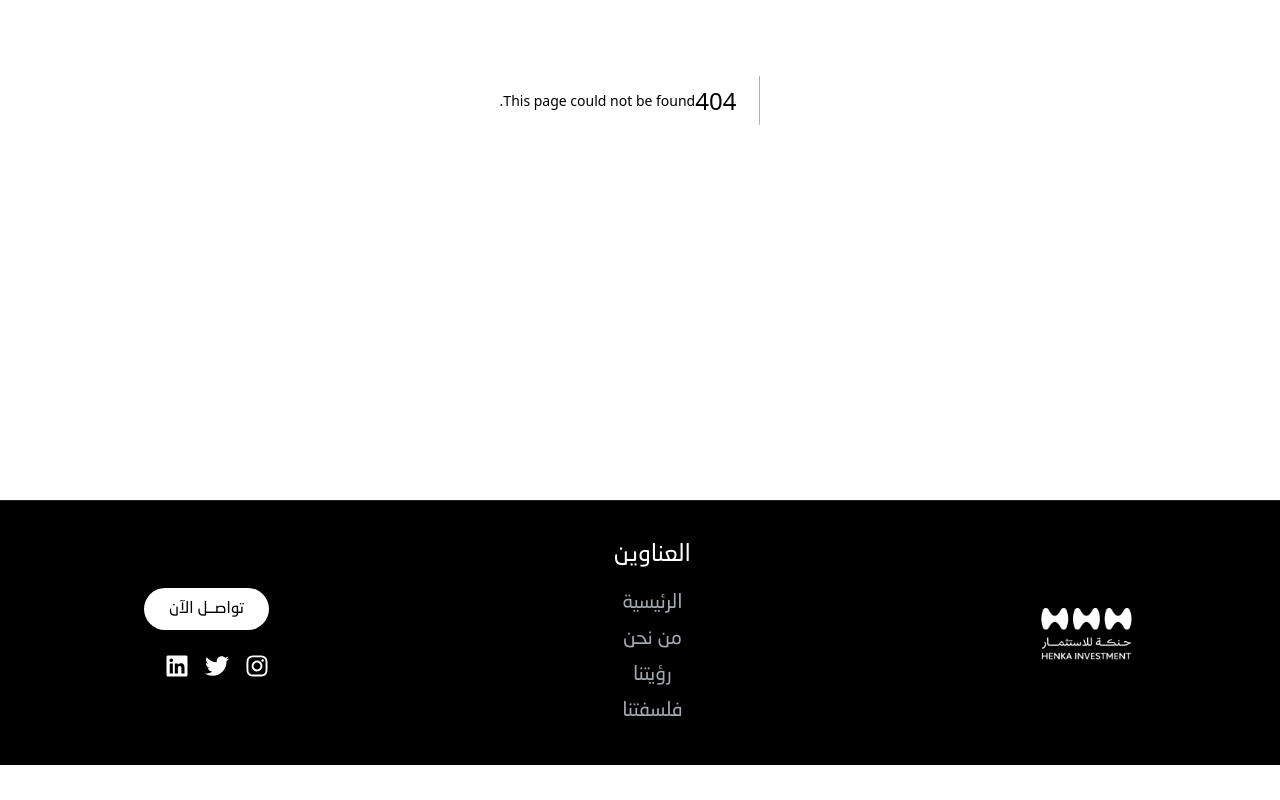
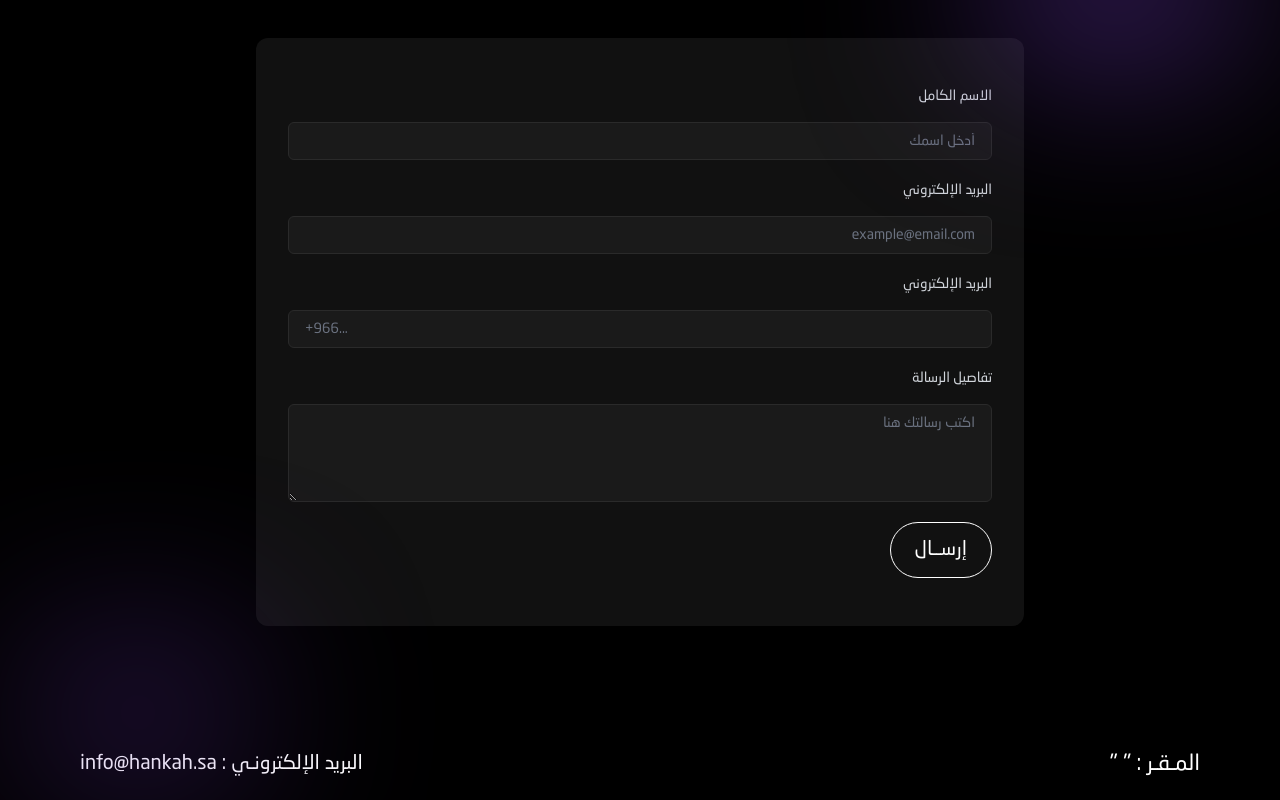
Before and after one commit to amineelakkermi/Henka, a Next.js app: page /contact in a window 1280 px wide. Before the commit this address had no page. Shown: the part 300-1100 px from the top of the page. Before the commit the page ends 1065 px from the top, so only its background shows below. Built offline with nearby package versions, Linux system fonts and the light colour scheme.

Commit message:
mise a jour

```diff
--- /dev/null
+++ b/app/contact/page.js
@@ -0,0 +1,13 @@
+import ContactForm from "@/components/ContactForm";
+
+
+
+export default function Contact() {
+  return (
+    <div>
+      <main>
+      <ContactForm />
+      </main>
+    </div>
+  );
+}
--- a/app/page.js
+++ b/app/page.js
@@ -14,6 +14,8 @@ export default function Home(){
     <Philosophy />
     <InvestmentAreas />
     <WhyUs />
-    <ContactBanner />
+    {/*
+        <ContactBanner />
+    */}
   </>
 }
--- a/components/AnimatedHeroContent.jsx
+++ b/components/AnimatedHeroContent.jsx
@@ -77,9 +77,9 @@ const AnimatedHeroContent = () => {
     <div ref={heroRef} className="relative">
       {/* SVG scrollé */}
       <div ref={svgRef} className="absolute hidden sm:block left-0 sm:top-[70%] md:top-64 lg:top-48 z-10">
-      <svg width="80" height="80" viewBox="0 0 200 200" fill="none" xmlns="http://www.w3.org/2000/svg"> <g clip-path="url(#clip0_133_2)">
-      <path fill-rule="evenodd" clip-rule="evenodd"
-      d="M50.7143 0H0.71429V50C0.71429 75.462 19.7466 96.4788 44.361 99.6002C19.4015 102.402 4.22025e-06 123.578 2.18557e-06 149.286L0 199.286H50C75.462 199.286 96.4788 180.253 99.6002 155.639C102.402 180.599 123.578 200 149.286 200H199.286V150C199.286 124.538 180.253 103.521 155.639 100.4C180.599 97.5984 200 76.422 200 50.7143V0.714286L150 0.714284C124.538 0.714282 103.521 19.7466 100.4 44.361C97.5984 19.4015 76.422 0 50.7143 0Z" fill="url(#paint0_linear_133_2)"/> </g> <defs> <linearGradient id="paint0_linear_133_2" x1="27.5" y1="19" x2="149" y2="174.5" gradientUnits="userSpaceOnUse"> <stop stop-color="#8A3FFC"/> <stop offset="1" stop-color="#FFF5F1"/> </linearGradient> <clipPath id="clip0_133_2">
+      <svg width="80" height="80" viewBox="0 0 200 200" fill="none" xmlns="http://www.w3.org/2000/svg"> <g clipPath="url(#clip0_133_2)">
+      <path fillRule="evenodd" clipRule="evenodd"
+      d="M50.7143 0H0.71429V50C0.71429 75.462 19.7466 96.4788 44.361 99.6002C19.4015 102.402 4.22025e-06 123.578 2.18557e-06 149.286L0 199.286H50C75.462 199.286 96.4788 180.253 99.6002 155.639C102.402 180.599 123.578 200 149.286 200H199.286V150C199.286 124.538 180.253 103.521 155.639 100.4C180.599 97.5984 200 76.422 200 50.7143V0.714286L150 0.714284C124.538 0.714282 103.521 19.7466 100.4 44.361C97.5984 19.4015 76.422 0 50.7143 0Z" fill="url(#paint0_linear_133_2)"/> </g> <defs> <linearGradient id="paint0_linear_133_2" x1="27.5" y1="19" x2="149" y2="174.5" gradientUnits="userSpaceOnUse"> <stop stopColor="#8A3FFC"/> <stop offset="1" stopColor="#FFF5F1"/> </linearGradient> <clipPath id="clip0_133_2">
       <rect width="200" height="200" fill="white"/> </clipPath> </defs> </svg>
       </div>
 
@@ -112,7 +112,7 @@ const AnimatedHeroContent = () => {
         </a>
         <a
           ref={el => buttonsRef.current[1] = el}
-          href="#inverstment"
+          href="#investment"
           className="border border-white max-w-[250px] text-white hover:bg-white hover:text-black transition-colors duration-300 py-3 px-6 rounded-full font-ghaith text-[16px] flex items-center justify-center gap-2"
         >
           استكشف استثماراتنا
--- a/components/ContactCardAnimated.jsx
+++ b/components/ContactCardAnimated.jsx
@@ -2,6 +2,7 @@
 
 import { useEffect, useRef } from 'react'
 import gsap from 'gsap'
+import Link from 'next/link'
 
 const ContactCardAnimated = () => {
   const cardRef = useRef()
@@ -28,12 +29,13 @@ const ContactCardAnimated = () => {
       <p className="text-textColor text-[20px] md:text-[25px] max-w-[60%] z-40">
         نفتح باب النقاش مع شركاء مؤمنين بالاستثمار طويل الأمد، والرؤية المستدامة.
       </p>
-      <a
+      <Link
         href="/contact"
-        className="border border-white max-w-[250px] mt-5 text-white hover:bg-white hover:text-black transition-colors duration-300 py-3 px-6 rounded-full font-ghaith text-[16px] flex items-center justify-center gap-2"
+        className="border border-white max-w-[95%] md:max-w-[250px] mt-5 text-white
+        hover:bg-white hover:text-black transition-colors duration-300 py-3 px-6 rounded-full font-ghaith text-[16px] flex items-center justify-center gap-2"
       >
         تواصل معنا
-      </a>
+      </Link>
     </div>
   )
 }
--- /dev/null
+++ b/components/ContactForm.jsx
@@ -0,0 +1,196 @@
+'use client'
+
+import { useState , useEffect } from 'react'
+import emailjs from '@emailjs/browser'
+import styles from '@/styles/style'
+
+// Configuration EmailJS
+const SERVICE_ID = 'service_e1kfwwm'
+const TEMPLATE_ID = 'template_uic9hrv'
+const PUBLIC_KEY = 'SdVchn_cATo0UDgSF'
+
+// Custom scrollbar styles
+const customScrollbarStyles = `
+  .custom-scrollbar::-webkit-scrollbar {
+    width: 8px;
+  }
+
+  .custom-scrollbar::-webkit-scrollbar-track {
+    background: #33241d;
+    border-radius: 4px;
+  }
+
+  .custom-scrollbar::-webkit-scrollbar-thumb {
+    background: #000;
+    border-radius: 4px;
+  }
+
+  .custom-scrollbar::-webkit-scrollbar-thumb:hover {
+    background: #000;
+  }
+`;
+
+export default function ContactForm() {
+  const [loading, setLoading] = useState(false)
+  const [success, setSuccess] = useState('')
+  const [error, setError] = useState('')
+  const [open, setIsOpen] = useState(false);
+
+  useEffect(() => {
+    const handleClickOutside = (event) => {
+      if (event.target.closest('.service-type-dropdown')) return;
+      setIsOpen(false);
+    };
+
+    document.addEventListener('click', handleClickOutside);
+    return () => document.removeEventListener('click', handleClickOutside);
+  }, []);
+
+  // Inject custom scrollbar styles
+  useEffect(() => {
+    const style = document.createElement('style');
+    style.textContent = customScrollbarStyles;
+    document.head.appendChild(style);
+    return () => document.head.removeChild(style);
+  }, []);
+
+  const handleSubmit = async (e) => {
+    e.preventDefault()
+    setLoading(true)
+    setError('')
+    setSuccess('')
+
+    const formData = new FormData(e.target)
+
+    try {
+      await emailjs.send(
+        SERVICE_ID,
+        TEMPLATE_ID,
+        {
+          from_name: formData.get('name'),
+          from_email: formData.get('email'),
+          phone: formData.get('phone'),
+          message: formData.get('message')
+        },
+        PUBLIC_KEY
+      )
+
+      setSuccess('تم إرسال رسالتك بنجاح!')
+      e.target.reset()
+    } catch (error) {
+      setError('حدث خطأ أثناء إرسال الرسالة. يرجى المحاولة مرة أخرى.')
+    } finally {
+      setLoading(false)
+    }
+  }
+
+
+  return (
+    <section className="relative w-full flex flex-col  gap-16 bg-black text-white pt-36 pb-24 px-6 md:px-20 dir-rtl">
+      {/* Titre */}
+      <div className='gradient-circle3' />
+      <div className='gradient-circle4' />
+      <div className="flex flex-col gap-5 text-center">
+        <h1 className={`${styles.title}`}>
+        هل ترغب بالتواصل معنا ؟
+        </h1>
+
+        <p className="text-sm md:text-[25px] text-textColor">
+        نفتح باب النقاش مع شركاء مؤمنين بالاستثمار طويل الأمد، والرؤية المستدامة.
+        </p>
+      </div>
+
+      {/* Formulaire */}
+      <div className="bg-[#111] px-8 py-12 rounded-xl max-w-3xl w-full mx-auto">
+
+      <form onSubmit={handleSubmit} className="space-y-5" style={{ direction: 'rtl' }}>
+
+    {/* الاسم الكامل */}
+    <div className="flex flex-col gap-3">
+      <label className="text-sm text-gray-300 mb-1">الاسم الكامل</label>
+      <input
+        type="text"
+        name="name"
+        required
+        placeholder="أدخل اسمك"
+        className="bg-[#1a1a1a] border border-[#2a2a2a] text-white text-sm rounded-md px-4 py-2 outline-none  placeholder-gray-500"
+      />
+    </div>
+
+    {/* البريد الإلكتروني */}
+    <div className="flex flex-col gap-3">
+      <label className="text-sm text-gray-300 mb-1">البريد الإلكتروني</label>
+      <input
+        type="email"
+        name="email"
+        required
+        placeholder="example@email.com"
+        className="bg-[#1a1a1a] border border-[#2a2a2a] text-white text-sm rounded-md px-4 py-2 outline-none  placeholder-gray-500"
+      />
+    </div>
+
+     {/* ؤقم الهاتف */}
+     <div className="flex flex-col gap-3">
+      <label className="text-sm text-gray-300 mb-1">البريد الإلكتروني</label>
+      <input
+        type="tel"
+        name="phone"
+        required
+        placeholder="+966..."
+        className="bg-[#1a1a1a] border border-[#2a2a2a] text-white text-sm rounded-md px-4 py-2 outline-none  placeholder-gray-500"
+      />
+    </div>
+
+
+
+    {/* الرسالة */}
+    <div className="flex flex-col gap-3">
+      <label className="text-sm text-gray-300 mb-1">تفاصيل الرسالة</label>
+      <textarea
+        name="message"
+        required
+        rows="4"
+        placeholder="اكتب رسالتك هنا"
+        className="bg-[#1a1a1a] border border-[#2a2a2a] text-white text-sm rounded-md px-4 py-2 outline-none  placeholder-gray-500"
+      ></textarea>
+    </div>
+
+    {/* زر الإرسال */}
+    <div className="flex items-center justify-between">
+      <button
+        type="submit"
+        disabled={loading}
+        className="border border-white max-w-[250px] text-white hover:bg-white hover:text-black
+        transition-colors duration-300 py-3 px-6 rounded-full
+         text-[20px] flex items-center justify-center gap-2"
+        >
+        {loading ? '...جاري الإرسال' : 'إرســال'}
+      </button>
+    </div>
+
+    {success && <div className="text-green-400 text-sm mt-4">{success}</div>}
+    {error && <div className="text-red-500 text-sm mt-4">{error}</div>}
+      </form>
+      </div>
+
+
+      {/* Pied de page */}
+      <div className="text-sm flex flex-col md:flex-row justify-between items-center gap-4 mt-16">
+        <div className="text-center md:text-right text-[18px] md:text-[22px]">
+          <p>
+          المـقـر : "  "
+          </p>
+        </div>
+        <div className="flex flex-wrap gap-4">
+          <a
+            href="mailto:info@hankah.s"
+            className="hover:text-gray-200 text-[18px] md:text-[20px] transition"
+          >
+        البريد الإلكترونـي :  info@hankah.sa
+          </a>
+
+        </div>
+      </div>
+    </section>
+  )
+}
--- a/components/Footer.jsx
+++ b/components/Footer.jsx
@@ -21,10 +21,10 @@ const Footer = () => {
           {/* روابط الموقع في الوسط */}
           <div className="order-2 text-center flex flex-col gap-2 text-md sm:text-lg">
             <h3 className='text-white text-[18px] md:text-[24px] mb-3'>العناوين</h3>
-            <Link href="/"><span className='text-textColor text-[16px] md:text-[20px]'>الرئيسية</span></Link>
-            <Link href="/about"><span className='text-textColor text-[16px] md:text-[20px]'>من نحن</span></Link>
-            <Link href="/vision"><span className='text-textColor text-[16px] md:text-[20px]'>رؤيتنا</span></Link>
-            <Link href="/phl"><span className='text-textColor text-[16px] md:text-[20px]'>فلسفتنا</span></Link>
+            <Link href="#"><span className='text-textColor text-[16px] md:text-[20px]'>الرئيسية</span></Link>
+            <Link href="#about"><span className='text-textColor text-[16px] md:text-[20px]'>من نحن</span></Link>
+            <Link href="#vision"><span className='text-textColor text-[16px] md:text-[20px]'>رؤيتنا</span></Link>
+            <Link href="#phl"><span className='text-textColor text-[16px] md:text-[20px]'>فلسفتنا</span></Link>
           </div>
 
           {/* التواصل وأيقونات السوشيال → أقصى اليسار */}
@@ -38,7 +38,7 @@ const Footer = () => {
             </Link>
 
             <div className="flex gap-4 text-white text-2xl">
-              <a href="https://www.instagram.com/takhleedsa/" target="_blank" rel="noopener noreferrer">
+              <a href="#" target="_blank" rel="noopener noreferrer">
                 <FaInstagram />
               </a>
               <a href="#"><FaTwitter /></a>
--- a/components/Navbar.jsx
+++ b/components/Navbar.jsx
@@ -27,7 +27,7 @@ export default function Navbar() {
 
   const linkClasses = (item) => {
     return `
-       text-white text-[18px] lg:text-[20px] transition-colors duration-200
+       text-white text-[18px] lg:text-[20px] hover:text-textColor transition-colors duration-200
     `
   }
 
--- a/components/PhilosophyContent.jsx
+++ b/components/PhilosophyContent.jsx
@@ -56,7 +56,7 @@ const PhilosophyContent = ({ philosophy, styles }) => {
         ease: "none",
         scrollTrigger: {
           trigger: bottomSvgRef.current,
-          start: "top 90%",
+          start: "top 80%",
           end: "bottom top",
           scrub: true,
         },
@@ -72,11 +72,11 @@ const PhilosophyContent = ({ philosophy, styles }) => {
     <div className="relative">
       {/* SVG العلوي */}
       <div ref={topSvgRef} className="absolute hidden lg:block top-5 right-0 z-10">
-      <svg width="80" height="80" viewBox="0 0 200 200" fill="none" xmlns="http://www.w3.org/2000/svg"> <g clip-path="url(#clip0_105_672)"> <path fill-rule="evenodd" clip-rule="evenodd" d="M18.4046 100.422C8.31777 102.425 0.714259 111.325 0.714259 122L0.714256 178C0.714256 190.15 10.564 200 22.7143 200L78.7143 200C89.6402 200 98.7058 192.035 100.422 181.595C102.425 191.682 111.325 199.286 122 199.286H178C190.15 199.286 200 189.436 200 177.286V121.286C200 110.36 192.035 101.294 181.596 99.578C191.682 97.5746 199.286 88.6752 199.286 78V22C199.286 9.84974 189.436 2.97894e-06 177.286 2.44784e-06L121.286 0C110.36 -4.77585e-07 101.294 7.96461 99.5781 18.4046C97.5747 8.31778 88.6753 0.71428 78 0.71428H22C9.84974 0.71428 0 10.564 0 22.7143V78.7143C0 89.6401 7.96462 98.7058 18.4046 100.422Z" fill="url(#paint0_linear_105_672)"/> </g> <defs> <linearGradient id="paint0_linear_105_672" x1="157.5" y1="32" x2="44" y2="147.5" gradientUnits="userSpaceOnUse"> <stop offset="0.0509862" stop-color="#FFB6E1"/> <stop offset="1" stop-color="#FBE3EA"/> </linearGradient> <clipPath id="clip0_105_672"> <rect width="200" height="200" fill="white"/> </clipPath> </defs> </svg>      </div>
+      <svg width="80" height="80" viewBox="0 0 200 200" fill="none" xmlns="http://www.w3.org/2000/svg"> <g clipPath="url(#clip0_105_672)"> <path fillRule="evenodd" clipRule="evenodd" d="M18.4046 100.422C8.31777 102.425 0.714259 111.325 0.714259 122L0.714256 178C0.714256 190.15 10.564 200 22.7143 200L78.7143 200C89.6402 200 98.7058 192.035 100.422 181.595C102.425 191.682 111.325 199.286 122 199.286H178C190.15 199.286 200 189.436 200 177.286V121.286C200 110.36 192.035 101.294 181.596 99.578C191.682 97.5746 199.286 88.6752 199.286 78V22C199.286 9.84974 189.436 2.97894e-06 177.286 2.44784e-06L121.286 0C110.36 -4.77585e-07 101.294 7.96461 99.5781 18.4046C97.5747 8.31778 88.6753 0.71428 78 0.71428H22C9.84974 0.71428 0 10.564 0 22.7143V78.7143C0 89.6401 7.96462 98.7058 18.4046 100.422Z" fill="url(#paint0_linear_105_672)"/> </g> <defs> <linearGradient id="paint0_linear_105_672" x1="157.5" y1="32" x2="44" y2="147.5" gradientUnits="userSpaceOnUse"> <stop offset="0.0509862" stopColor="#FFB6E1"/> <stop offset="1" stopColor="#FBE3EA"/> </linearGradient> <clipPath id="clip0_105_672"> <rect width="200" height="200" fill="white"/> </clipPath> </defs> </svg>      </div>
 
       {/* SVG السفلي */}
       <div ref={bottomSvgRef} className="absolute hidden lg:block bottom-5 left-0 z-10">
-       <svg width="80" height="80" viewBox="0 0 200 200" fill="none" xmlns="http://www.w3.org/2000/svg"> <g clip-path="url(#clip0_103_21)"> <path d="M71.5579 16.3347C84.3365 -5.4449 115.825 -5.44489 128.603 16.3347L129.067 17.1257C134.963 27.1733 145.709 33.378 157.358 33.4596L158.276 33.466C183.527 33.6428 199.271 60.9123 186.798 82.8687L186.345 83.6661C180.591 93.7953 180.591 106.205 186.345 116.334L186.798 117.131C199.271 139.088 183.527 166.357 158.276 166.534L157.358 166.54C145.709 166.622 134.963 172.827 129.067 182.874L128.603 183.665C115.825 205.445 84.3365 205.445 71.5579 183.665L71.0938 182.874C65.1986 172.827 54.4517 166.622 42.8027 166.54L41.8856 166.534C16.6346 166.357 0.890585 139.088 13.3629 117.131L13.8159 116.334C19.5698 106.205 19.5698 93.7953 13.8159 83.6661L13.3629 82.8687C0.890585 60.9123 16.6346 33.6428 41.8856 33.466L42.8027 33.4596C54.4518 33.378 65.1986 27.1733 71.0938 17.1257L71.5579 16.3347Z" fill="url(#paint0_linear_103_21)"/> </g> <defs> <linearGradient id="paint0_linear_103_21" x1="100.081" y1="0" x2="100.081" y2="200" gradientUnits="userSpaceOnUse"> <stop stop-color="#B8DBFC"/> <stop offset="1" stop-color="#F8FBFE"/> </linearGradient> <clipPath id="clip0_103_21"> <rect width="200" height="200" fill="white"/> </clipPath> </defs> </svg>
+       <svg width="80" height="80" viewBox="0 0 200 200" fill="none" xmlns="http://www.w3.org/2000/svg"> <g clipPath="url(#clip0_103_21)"> <path d="M71.5579 16.3347C84.3365 -5.4449 115.825 -5.44489 128.603 16.3347L129.067 17.1257C134.963 27.1733 145.709 33.378 157.358 33.4596L158.276 33.466C183.527 33.6428 199.271 60.9123 186.798 82.8687L186.345 83.6661C180.591 93.7953 180.591 106.205 186.345 116.334L186.798 117.131C199.271 139.088 183.527 166.357 158.276 166.534L157.358 166.54C145.709 166.622 134.963 172.827 129.067 182.874L128.603 183.665C115.825 205.445 84.3365 205.445 71.5579 183.665L71.0938 182.874C65.1986 172.827 54.4517 166.622 42.8027 166.54L41.8856 166.534C16.6346 166.357 0.890585 139.088 13.3629 117.131L13.8159 116.334C19.5698 106.205 19.5698 93.7953 13.8159 83.6661L13.3629 82.8687C0.890585 60.9123 16.6346 33.6428 41.8856 33.466L42.8027 33.4596C54.4518 33.378 65.1986 27.1733 71.0938 17.1257L71.5579 16.3347Z" fill="url(#paint0_linear_103_21)"/> </g> <defs> <linearGradient id="paint0_linear_103_21" x1="100.081" y1="0" x2="100.081" y2="200" gradientUnits="userSpaceOnUse"> <stop stopColor="#B8DBFC"/> <stop offset="1" stopColor="#F8FBFE"/> </linearGradient> <clipPath id="clip0_103_21"> <rect width="200" height="200" fill="white"/> </clipPath> </defs> </svg>
       </div>
 
       {/* العنوان والمقدمة */}
--- a/package.json
+++ b/package.json
@@ -9,6 +9,7 @@
     "lint": "next lint"
   },
   "dependencies": {
+    "@emailjs/browser": "^4.4.1",
     "gsap": "^3.13.0",
     "next": "15.4.4",
     "react": "19.1.0",
--- a/styles/globals.css
+++ b/styles/globals.css
@@ -85,7 +85,7 @@ body {
 
 .gradient-circle3{
   background: linear-gradient(#8A3FFC, #6a41a3);
-  filter: blur(80px);
+  filter: blur(100px);
   opacity: 1;
   width: 250px;
   height: 100px;
@@ -97,7 +97,7 @@ body {
 
 .gradient-circle4{
   background: linear-gradient(#6929C4, #6a41a3);
-  filter: blur(80px);
+  filter: blur(100px);
   opacity: 1;
   width: 200px;
   height: 80px;
```
Also changed, not shown: components/AnimatedVisionCards.jsx (+6 -5 lines), 1 other file (tests, documents, lock files or other folders).
